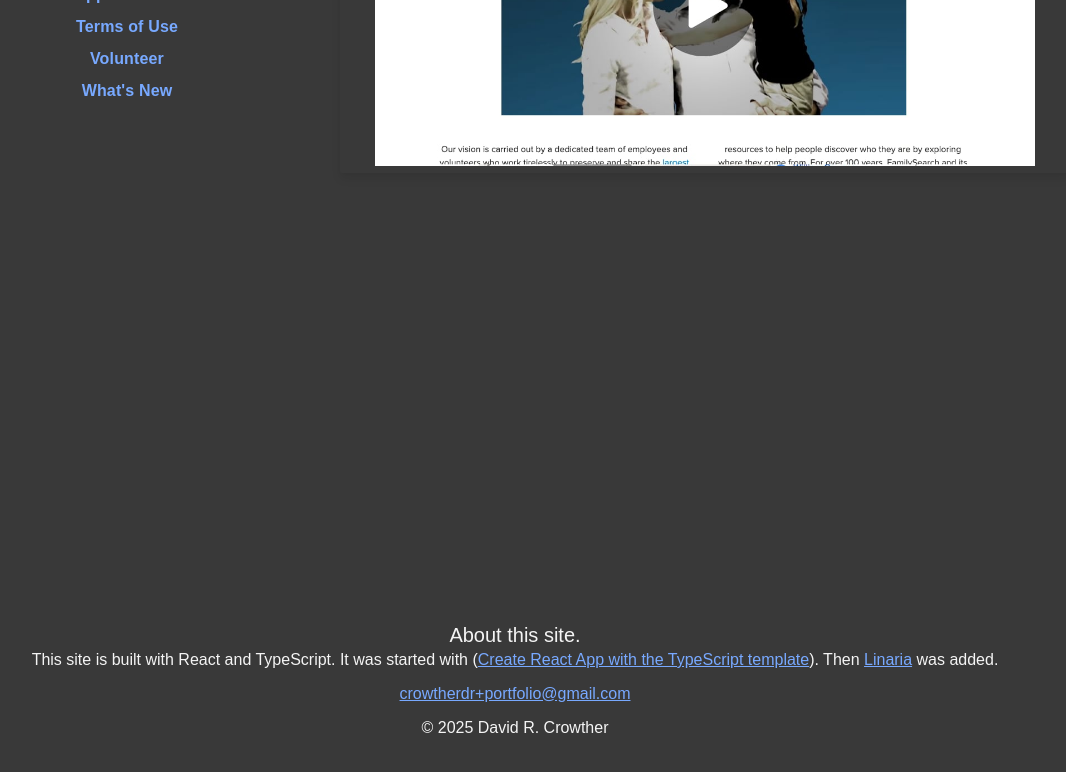
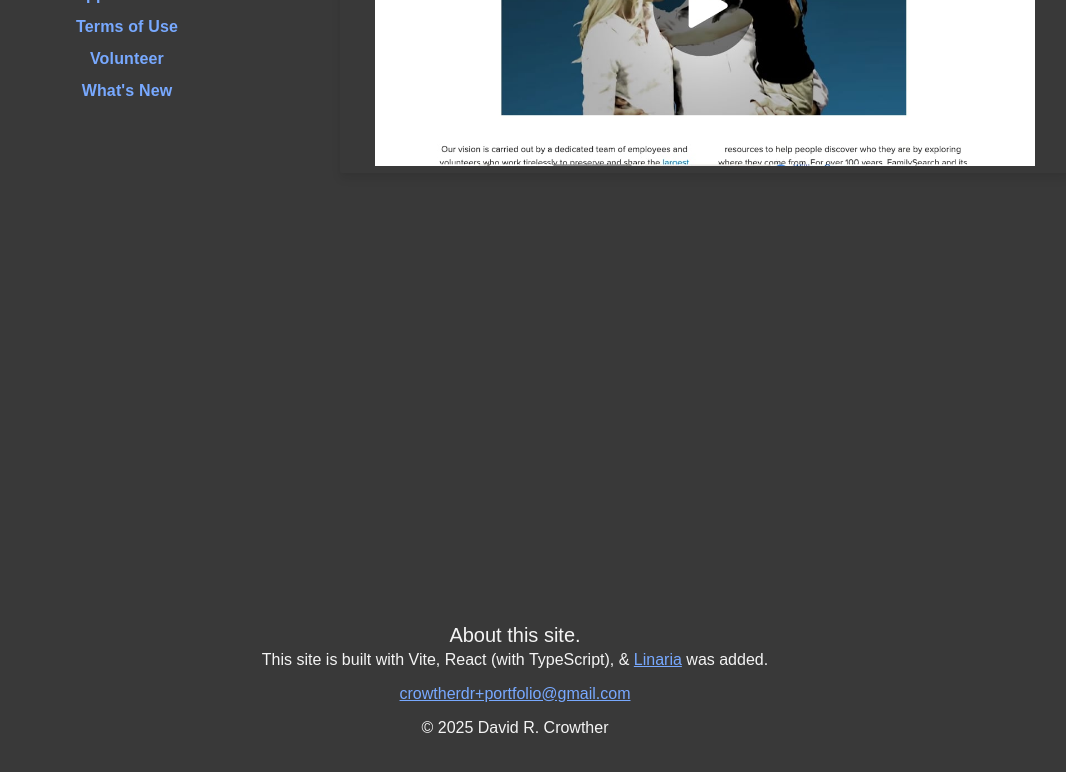
Before and after one commit to crowtherdr/drcrowther-webd, a React (Vite) app: page / in a window 1280 px wide. Shown: the part 3437-4209 px from the top of the page, without its empty margins (125-1191 px from the left). Built offline with nearby package versions, Linux system fonts and the light colour scheme.

Commit message:
Updates footer info

```diff
--- a/src/components/App.tsx
+++ b/src/components/App.tsx
@@ -80,11 +80,8 @@ function App(): JSX.Element {
         <section className="App-section">
           <h2>About this site.</h2>
           <p>
-            This site is built with React and TypeScript. It was started with (
-            <a href="https://create-react-app.dev/docs/adding-typescript/">
-              Create React App with the TypeScript template
-            </a>
-            ). Then <a href="https://github.com/callstack/linaria/">Linaria</a> was added.
+            This site is built with Vite, React (with TypeScript), &{' '}
+            <a href="https://github.com/callstack/linaria/">Linaria</a> was added.
           </p>
           <p>
             <a href="mailto:crowtherdr+portfolio@gmail.com">crowtherdr+portfolio@gmail.com</a>
```
